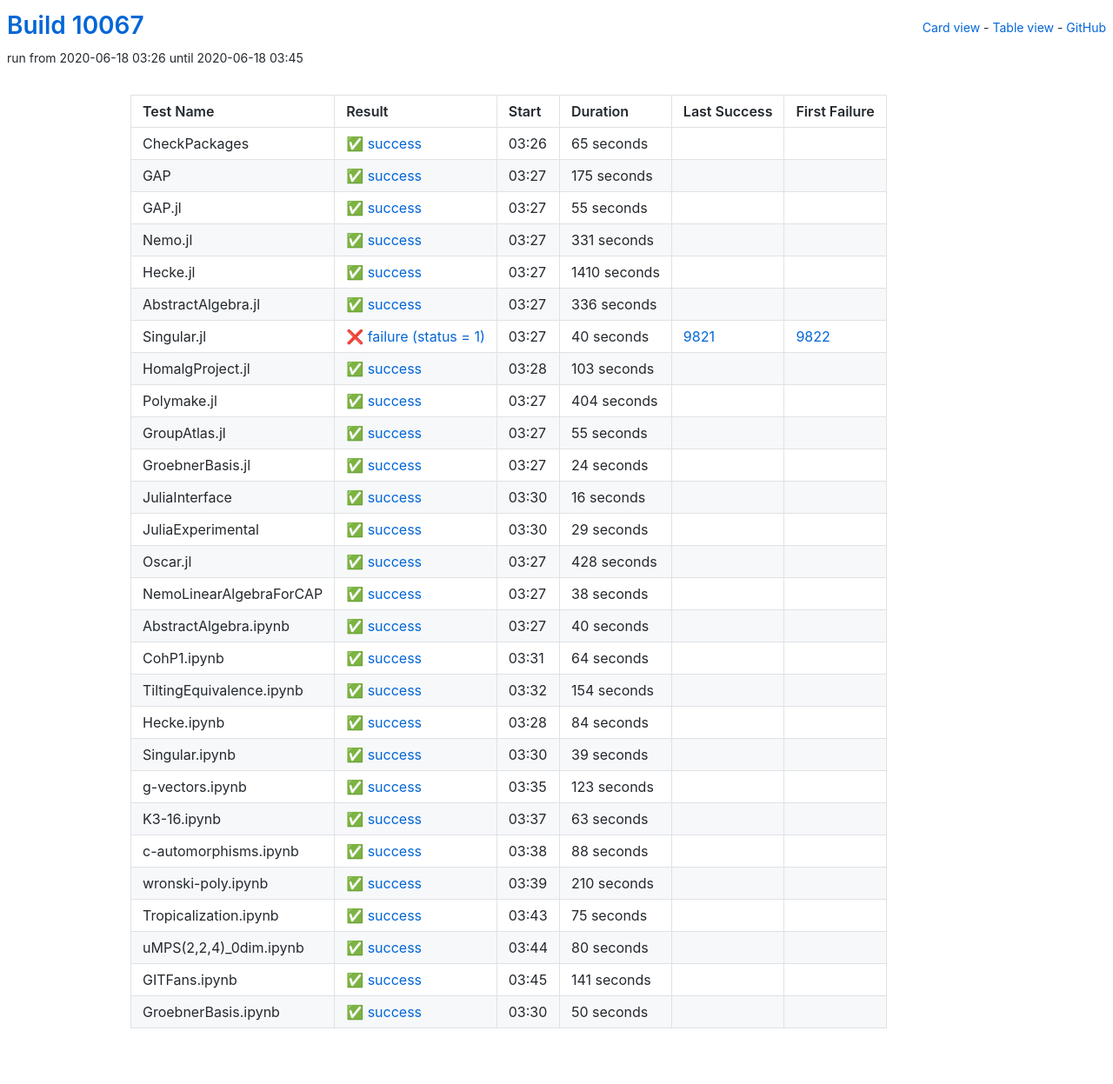
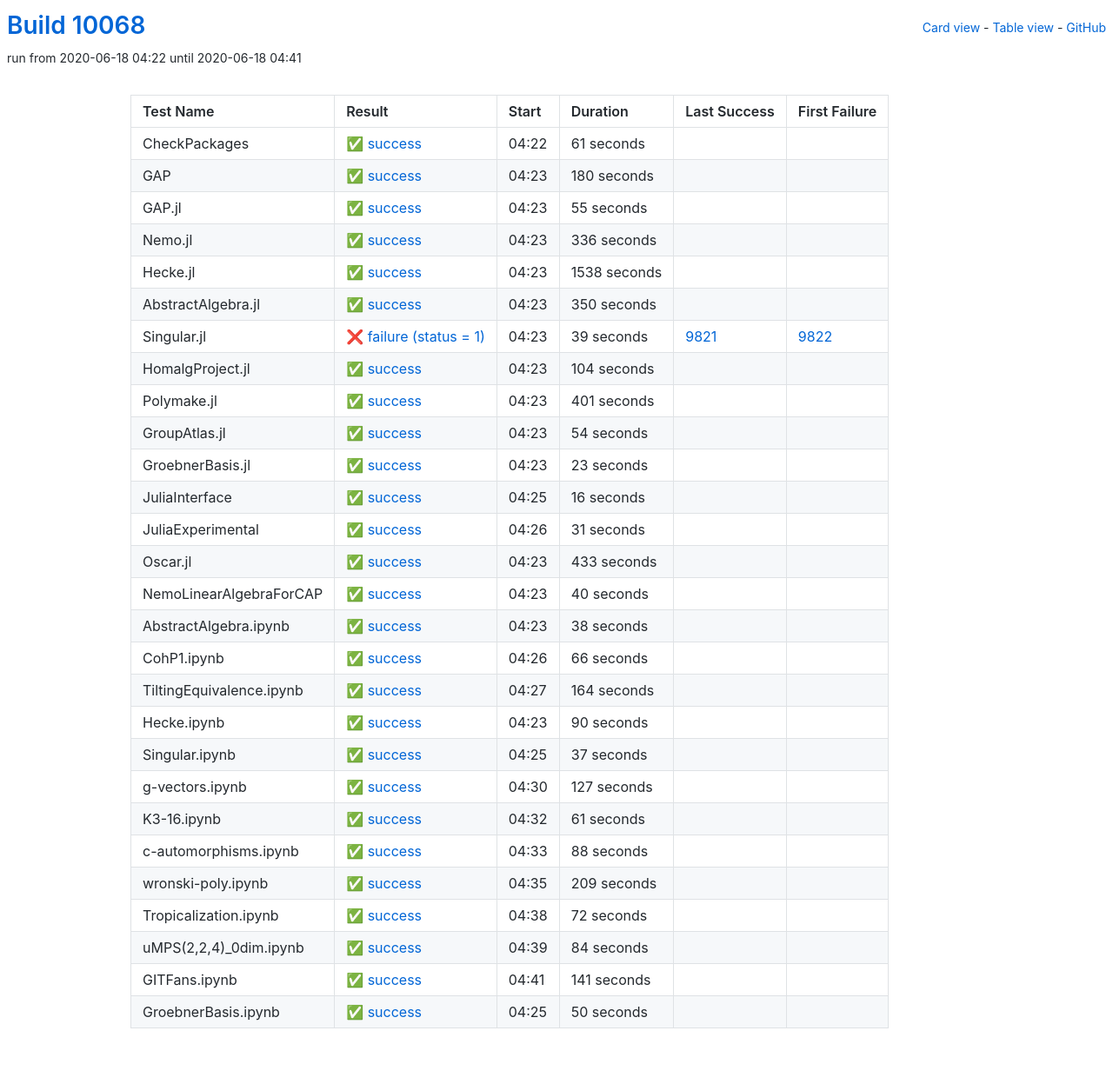
Before and after one commit to oscar-system/oscar-ci-status, a Jekyll site: the page built from table.html, in a window 1280 px wide. Shown: the whole page at 87% size. Built offline with Jekyll 4.4.1, drawn with Linux system fonts in a browser that asks for light colours.

Commit message:
Build #10068

```diff
--- a/_data/ci.yml
+++ b/_data/ci.yml
@@ -1,6 +1,6 @@
 ---
-build: 10067
-build_url: https://oscarci.mathematik.uni-kl.de/job/oscar/10067/
+build: 10068
+build_url: https://oscarci.mathematik.uni-kl.de/job/oscar/10068/
 job: oscar
 organization: oscar-system
 repo: oscar-ci-status
@@ -8,32 +8,32 @@
 tests:
 - name: CheckPackages
   id: checkpackages
-  log: https://oscarci.mathematik.uni-kl.de/job/oscar/10067/artifact/logs/build-10067/CheckPackages.log
-  start: 2020-06-18 03:26
+  log: https://oscarci.mathematik.uni-kl.de/job/oscar/10068/artifact/logs/build-10068/CheckPackages.log
+  start: 2020-06-18 04:22
   success: true
   exitcode: 0
   status: success
-  duration: 65
+  duration: 61
   last_success: false
   last_success_url:
   first_failure: false
   first_failure_url:
 - name: GAP
   id: gap
-  log: https://oscarci.mathematik.uni-kl.de/job/oscar/10067/artifact/logs/build-10067/GAP.log
-  start: 2020-06-18 03:27
+  log: https://oscarci.mathematik.uni-kl.de/job/oscar/10068/artifact/logs/build-10068/GAP.log
+  start: 2020-06-18 04:23
   success: true
   exitcode: 0
   status: success
-  duration: 175
+  duration: 180
   last_success: false
   last_success_url:
   first_failure: false
   first_failure_url:
 - name: GAP.jl
   id: gap-jl
-  log: https://oscarci.mathematik.uni-kl.de/job/oscar/10067/artifact/logs/build-10067/GAP.jl.log
-  start: 2020-06-18 03:27
+  log: https://oscarci.mathematik.uni-kl.de/job/oscar/10068/artifact/logs/build-10068/GAP.jl.log
+  start: 2020-06-18 04:23
   success: true
   exitcode: 0
   status: success
@@ -44,32 +44,8 @@
   first_failure_url:
 - name: Nemo.jl
   id: nemo-jl
-  log: https://oscarci.mathematik.uni-kl.de/job/oscar/10067/artifact/logs/build-10067/Nemo.jl.log
-  start: 2020-06-18 03:27
-  success: true
-  exitcode: 0
-  status: success
-  duration: 331
-  last_success: false
-  last_success_url:
-  first_failure: false
-  first_failure_url:
-- name: Hecke.jl
-  id: hecke-jl
-  log: https://oscarci.mathematik.uni-kl.de/job/oscar/10067/artifact/logs/build-10067/Hecke.jl.log
-  start: 2020-06-18 03:27
-  success: true
-  exitcode: 0
-  status: success
-  duration: 1410
-  last_success: false
-  last_success_url:
-  first_failure: false
-  first_failure_url:
-- name: AbstractAlgebra.jl
-  id: abstractalgebra-jl
-  log: https://oscarci.mathematik.uni-kl.de/job/oscar/10067/artifact/logs/build-10067/AbstractAlgebra.jl.log
-  start: 2020-06-18 03:27
+  log: https://oscarci.mathematik.uni-kl.de/job/oscar/10068/artifact/logs/build-10068/Nemo.jl.log
+  start: 2020-06-18 04:23
   success: true
   exitcode: 0
   status: success
@@ -78,70 +54,94 @@
   last_success_url:
   first_failure: false
   first_failure_url:
+- name: Hecke.jl
+  id: hecke-jl
+  log: https://oscarci.mathematik.uni-kl.de/job/oscar/10068/artifact/logs/build-10068/Hecke.jl.log
+  start: 2020-06-18 04:23
+  success: true
+  exitcode: 0
+  status: success
+  duration: 1538
+  last_success: false
+  last_success_url:
+  first_failure: false
+  first_failure_url:
+- name: AbstractAlgebra.jl
+  id: abstractalgebra-jl
+  log: https://oscarci.mathematik.uni-kl.de/job/oscar/10068/artifact/logs/build-10068/AbstractAlgebra.jl.log
+  start: 2020-06-18 04:23
+  success: true
+  exitcode: 0
+  status: success
+  duration: 350
+  last_success: false
+  last_success_url:
+  first_failure: false
+  first_failure_url:
 - name: Singular.jl
   id: singular-jl
-  log: https://oscarci.mathematik.uni-kl.de/job/oscar/10067/artifact/logs/build-10067/Singular.jl.log
-  start: 2020-06-18 03:27
+  log: https://oscarci.mathematik.uni-kl.de/job/oscar/10068/artifact/logs/build-10068/Singular.jl.log
+  start: 2020-06-18 04:23
   success: false
   exitcode: 1
   status: failure
-  duration: 40
+  duration: 39
   last_success: 9821
   last_success_url: https://oscarci.mathematik.uni-kl.de/job/oscar/9821/
   first_failure: 9822
   first_failure_url: https://oscarci.mathematik.uni-kl.de/job/oscar/9822/
 - name: HomalgProject.jl
   id: homalgproject-jl
-  log: https://oscarci.mathematik.uni-kl.de/job/oscar/10067/artifact/logs/build-10067/HomalgProject.jl.log
-  start: 2020-06-18 03:28
+  log: https://oscarci.mathematik.uni-kl.de/job/oscar/10068/artifact/logs/build-10068/HomalgProject.jl.log
+  start: 2020-06-18 04:23
   success: true
   exitcode: 0
   status: success
-  duration: 103
+  duration: 104
   last_success: false
   last_success_url:
   first_failure: false
   first_failure_url:
 - name: Polymake.jl
   id: polymake-jl
-  log: https://oscarci.mathematik.uni-kl.de/job/oscar/10067/artifact/logs/build-10067/Polymake.jl.log
-  start: 2020-06-18 03:27
+  log: https://oscarci.mathematik.uni-kl.de/job/oscar/10068/artifact/logs/build-10068/Polymake.jl.log
+  start: 2020-06-18 04:23
   success: true
   exitcode: 0
   status: success
-  duration: 404
+  duration: 401
   last_success: false
   last_success_url:
   first_failure: false
   first_failure_url:
 - name: GroupAtlas.jl
   id: groupatlas-jl
-  log: https://oscarci.mathematik.uni-kl.de/job/oscar/10067/artifact/logs/build-10067/GroupAtlas.jl.log
-  start: 2020-06-18 03:27
+  log: https://oscarci.mathematik.uni-kl.de/job/oscar/10068/artifact/logs/build-10068/GroupAtlas.jl.log
+  start: 2020-06-18 04:23
   success: true
   exitcode: 0
   status: success
-  duration: 55
+  duration: 54
   last_success: false
   last_success_url:
   first_failure: false
   first_failure_url:
 - name: GroebnerBasis.jl
   id: groebnerbasis-jl
-  log: https://oscarci.mathematik.uni-kl.de/job/oscar/10067/artifact/logs/build-10067/GroebnerBasis.jl.log
-  start: 2020-06-18 03:27
+  log: https://oscarci.mathematik.uni-kl.de/job/oscar/10068/artifact/logs/build-10068/GroebnerBasis.jl.log
+  start: 2020-06-18 04:23
   success: true
   exitcode: 0
   status: success
-  duration: 24
+  duration: 23
   last_success: false
   last_success_url:
   first_failure: false
   first_failure_url:
 - name: JuliaInterface
   id: juliainterface
-  log: https://oscarci.mathematik.uni-kl.de/job/oscar/10067/artifact/logs/build-10067/JuliaInterface.log
-  start: 2020-06-18 03:30
+  log: https://oscarci.mathematik.uni-kl.de/job/oscar/10068/artifact/logs/build-10068/JuliaInterface.log
+  start: 2020-06-18 04:25
   success: true
   exitcode: 0
   status: success
@@ -152,32 +152,44 @@
   first_failure_url:
 - name: JuliaExperimental
   id: juliaexperimental
-  log: https://oscarci.mathematik.uni-kl.de/job/oscar/10067/artifact/logs/build-10067/JuliaExperimental.log
-  start: 2020-06-18 03:30
+  log: https://oscarci.mathematik.uni-kl.de/job/oscar/10068/artifact/logs/build-10068/JuliaExperimental.log
+  start: 2020-06-18 04:26
   success: true
   exitcode: 0
   status: success
-  duration: 29
+  duration: 31
   last_success: false
   last_success_url:
   first_failure: false
   first_failure_url:
 - name: Oscar.jl
   id: oscar-jl
-  log: https://oscarci.mathematik.uni-kl.de/job/oscar/10067/artifact/logs/build-10067/Oscar.jl.log
-  start: 2020-06-18 03:27
+  log: https://oscarci.mathematik.uni-kl.de/job/oscar/10068/artifact/logs/build-10068/Oscar.jl.log
+  start: 2020-06-18 04:23
   success: true
   exitcode: 0
   status: success
-  duration: 428
+  duration: 433
   last_success: false
   last_success_url:
   first_failure: false
   first_failure_url:
 - name: NemoLinearAlgebraForCAP
   id: nemolinearalgebraforcap
-  log: https://oscarci.mathematik.uni-kl.de/job/oscar/10067/artifact/logs/build-10067/NemoLinearAlgebraForCAP.log
-  start: 2020-06-18 03:27
+  log: https://oscarci.mathematik.uni-kl.de/job/oscar/10068/artifact/logs/build-10068/NemoLinearAlgebraForCAP.log
+  start: 2020-06-18 04:23
+  success: true
+  exitcode: 0
+  status: success
+  duration: 40
+  last_success: false
+  last_success_url:
+  first_failure: false
+  first_failure_url:
+- name: AbstractAlgebra.ipynb
+  id: abstractalgebra-ipynb
+  log: https://oscarci.mathematik.uni-kl.de/job/oscar/10068/artifact/logs/build-10068/AbstractAlgebra.ipynb.log
+  start: 2020-06-18 04:23
   success: true
   exitcode: 0
   status: success
@@ -186,94 +198,82 @@
   last_success_url:
   first_failure: false
   first_failure_url:
-- name: AbstractAlgebra.ipynb
-  id: abstractalgebra-ipynb
-  log: https://oscarci.mathematik.uni-kl.de/job/oscar/10067/artifact/logs/build-10067/AbstractAlgebra.ipynb.log
-  start: 2020-06-18 03:27
+- name: CohP1.ipynb
+  id: cohp1-ipynb
+  log: https://oscarci.mathematik.uni-kl.de/job/oscar/10068/artifact/logs/build-10068/CohP1.ipynb.log
+  start: 2020-06-18 04:26
   success: true
   exitcode: 0
   status: success
-  duration: 40
-  last_success: false
-  last_success_url:
-  first_failure: false
-  first_failure_url:
-- name: CohP1.ipynb
-  id: cohp1-ipynb
-  log: https://oscarci.mathematik.uni-kl.de/job/oscar/10067/artifact/logs/build-10067/CohP1.ipynb.log
-  start: 2020-06-18 03:31
-  success: true
-  exitcode: 0
-  status: success
-  duration: 64
+  duration: 66
   last_success: false
   last_success_url:
   first_failure: false
   first_failure_url:
 - name: TiltingEquivalence.ipynb
   id: tiltingequivalence-ipynb
-  log: https://oscarci.mathematik.uni-kl.de/job/oscar/10067/artifact/logs/build-10067/TiltingEquivalence.ipynb.log
-  start: 2020-06-18 03:32
+  log: https://oscarci.mathematik.uni-kl.de/job/oscar/10068/artifact/logs/build-10068/TiltingEquivalence.ipynb.log
+  start: 2020-06-18 04:27
   success: true
   exitcode: 0
   status: success
-  duration: 154
+  duration: 164
   last_success: false
   last_success_url:
   first_failure: false
   first_failure_url:
 - name: Hecke.ipynb
   id: hecke-ipynb
-  log: https://oscarci.mathematik.uni-kl.de/job/oscar/10067/artifact/logs/build-10067/Hecke.ipynb.log
-  start: 2020-06-18 03:28
+  log: https://oscarci.mathematik.uni-kl.de/job/oscar/10068/artifact/logs/build-10068/Hecke.ipynb.log
+  start: 2020-06-18 04:23
   success: true
   exitcode: 0
   status: success
-  duration: 84
+  duration: 90
   last_success: false
   last_success_url:
   first_failure: false
   first_failure_url:
 - name: Singular.ipynb
   id: singular-ipynb
-  log: https://oscarci.mathematik.uni-kl.de/job/oscar/10067/artifact/logs/build-10067/Singular.ipynb.log
-  start: 2020-06-18 03:30
+  log: https://oscarci.mathematik.uni-kl.de/job/oscar/10068/artifact/logs/build-10068/Singular.ipynb.log
+  start: 2020-06-18 04:25
   success: true
   exitcode: 0
   status: success
-  duration: 39
+  duration: 37
   last_success: false
   last_success_url:
   first_failure: false
   first_failure_url:
 - name: g-vectors.ipynb
   id: g-vectors-ipynb
-  log: https://oscarci.mathematik.uni-kl.de/job/oscar/10067/artifact/logs/build-10067/g-vectors.ipynb.log
-  start: 2020-06-18 03:35
+  log: https://oscarci.mathematik.uni-kl.de/job/oscar/10068/artifact/logs/build-10068/g-vectors.ipynb.log
+  start: 2020-06-18 04:30
   success: true
   exitcode: 0
   status: success
-  duration: 123
+  duration: 127
   last_success: false
   last_success_url:
   first_failure: false
   first_failure_url:
 - name: K3-16.ipynb
   id: k3-16-ipynb
-  log: https://oscarci.mathematik.uni-kl.de/job/oscar/10067/artifact/logs/build-10067/K3-16.ipynb.log
-  start: 2020-06-18 03:37
+  log: https://oscarci.mathematik.uni-kl.de/job/oscar/10068/artifact/logs/build-10068/K3-16.ipynb.log
+  start: 2020-06-18 04:32
   success: true
   exitcode: 0
   status: success
-  duration: 63
+  duration: 61
   last_success: false
   last_success_url:
   first_failure: false
   first_failure_url:
 - name: c-automorphisms.ipynb
   id: c-automorphisms-ipynb
-  log: https://oscarci.mathematik.uni-kl.de/job/oscar/10067/artifact/logs/build-10067/c-automorphisms.ipynb.log
-  start: 2020-06-18 03:38
+  log: https://oscarci.mathematik.uni-kl.de/job/oscar/10068/artifact/logs/build-10068/c-automorphisms.ipynb.log
+  start: 2020-06-18 04:33
   success: true
   exitcode: 0
   status: success
@@ -284,44 +284,44 @@
   first_failure_url:
 - name: wronski-poly.ipynb
   id: wronski-poly-ipynb
-  log: https://oscarci.mathematik.uni-kl.de/job/oscar/10067/artifact/logs/build-10067/wronski-poly.ipynb.log
-  start: 2020-06-18 03:39
+  log: https://oscarci.mathematik.uni-kl.de/job/oscar/10068/artifact/logs/build-10068/wronski-poly.ipynb.log
+  start: 2020-06-18 04:35
   success: true
   exitcode: 0
   status: success
-  duration: 210
+  duration: 209
   last_success: false
   last_success_url:
   first_failure: false
   first_failure_url:
 - name: Tropicalization.ipynb
   id: tropicalization-ipynb
-  log: https://oscarci.mathematik.uni-kl.de/job/oscar/10067/artifact/logs/build-10067/Tropicalization.ipynb.log
-  start: 2020-06-18 03:43
+  log: https://oscarci.mathematik.uni-kl.de/job/oscar/10068/artifact/logs/build-10068/Tropicalization.ipynb.log
+  start: 2020-06-18 04:38
   success: true
   exitcode: 0
   status: success
-  duration: 75
+  duration: 72
   last_success: false
   last_success_url:
   first_failure: false
   first_failure_url:
 - name: uMPS(2,2,4)_0dim.ipynb
   id: umps-2-2-4-0dim-ipynb
-  log: https://oscarci.mathematik.uni-kl.de/job/oscar/10067/artifact/logs/build-10067/uMPS-2-2-4-_0dim.ipynb.log
-  start: 2020-06-18 03:44
+  log: https://oscarci.mathematik.uni-kl.de/job/oscar/10068/artifact/logs/build-10068/uMPS-2-2-4-_0dim.ipynb.log
+  start: 2020-06-18 04:39
   success: true
   exitcode: 0
   status: success
-  duration: 80
+  duration: 84
   last_success: false
   last_success_url:
   first_failure: false
   first_failure_url:
 - name: GITFans.ipynb
   id: gitfans-ipynb
-  log: https://oscarci.mathematik.uni-kl.de/job/oscar/10067/artifact/logs/build-10067/GITFans.ipynb.log
-  start: 2020-06-18 03:45
+  log: https://oscarci.mathematik.uni-kl.de/job/oscar/10068/artifact/logs/build-10068/GITFans.ipynb.log
+  start: 2020-06-18 04:41
   success: true
   exitcode: 0
   status: success
@@ -332,8 +332,8 @@
   first_failure_url:
 - name: GroebnerBasis.ipynb
   id: groebnerbasis-ipynb
-  log: https://oscarci.mathematik.uni-kl.de/job/oscar/10067/artifact/logs/build-10067/GroebnerBasis.ipynb.log
-  start: 2020-06-18 03:30
+  log: https://oscarci.mathematik.uni-kl.de/job/oscar/10068/artifact/logs/build-10068/GroebnerBasis.ipynb.log
+  start: 2020-06-18 04:25
   success: true
   exitcode: 0
   status: success
```
Also changed, not shown: README.md.
